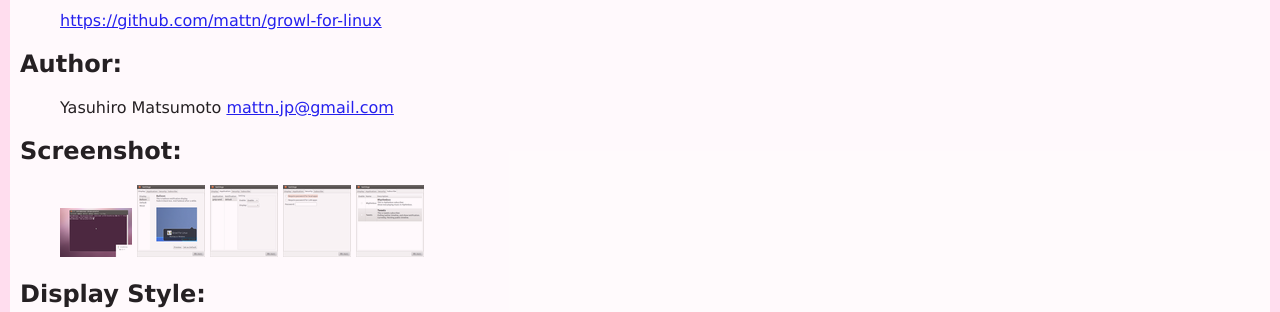
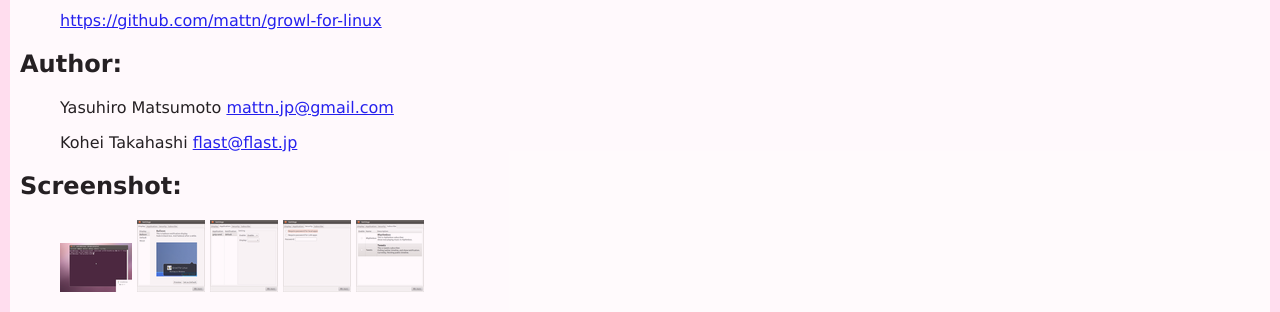
Before and after one commit to mattn/growl-for-linux, a plain HTML site: page index.html in a window 1280 px wide. Shown: the part 1120-1432 px from the top of the page. Drawn offline with nearby package versions, Linux system fonts and the light colour scheme.

Commit message:
add flast.

```diff
--- a/index.html
+++ b/index.html
@@ -110,6 +110,7 @@ $(function() {
 
 <blockquote>
   <p>Yasuhiro Matsumoto <a href="&#x6D;&#x61;&#105;&#x6C;&#116;&#111;:&#x6D;&#97;&#116;&#116;&#110;&#46;j&#112;&#64;&#x67;&#x6D;&#x61;&#x69;&#108;&#x2E;&#x63;&#x6F;m">&#x6D;&#97;&#116;&#116;&#110;&#46;j&#112;&#64;&#x67;&#x6D;&#x61;&#x69;&#108;&#x2E;&#x63;&#x6F;m</a></p>
+  <p>Kohei Takahashi <a href="&#x6D;&#97;&#105;&#108;&#116;&#111;:&#102;&#x6C;a&#115;&#116;&#64;&#102;&#108;&#97;&#x73;&#116;&#x2E;&#106;p">&#102;&#x6C;a&#115;&#116;&#64;&#102;&#108;&#97;&#x73;&#116;&#x2E;&#106;p</a></p>
 </blockquote>
 
 <h2>Screenshot:</h2>
```
